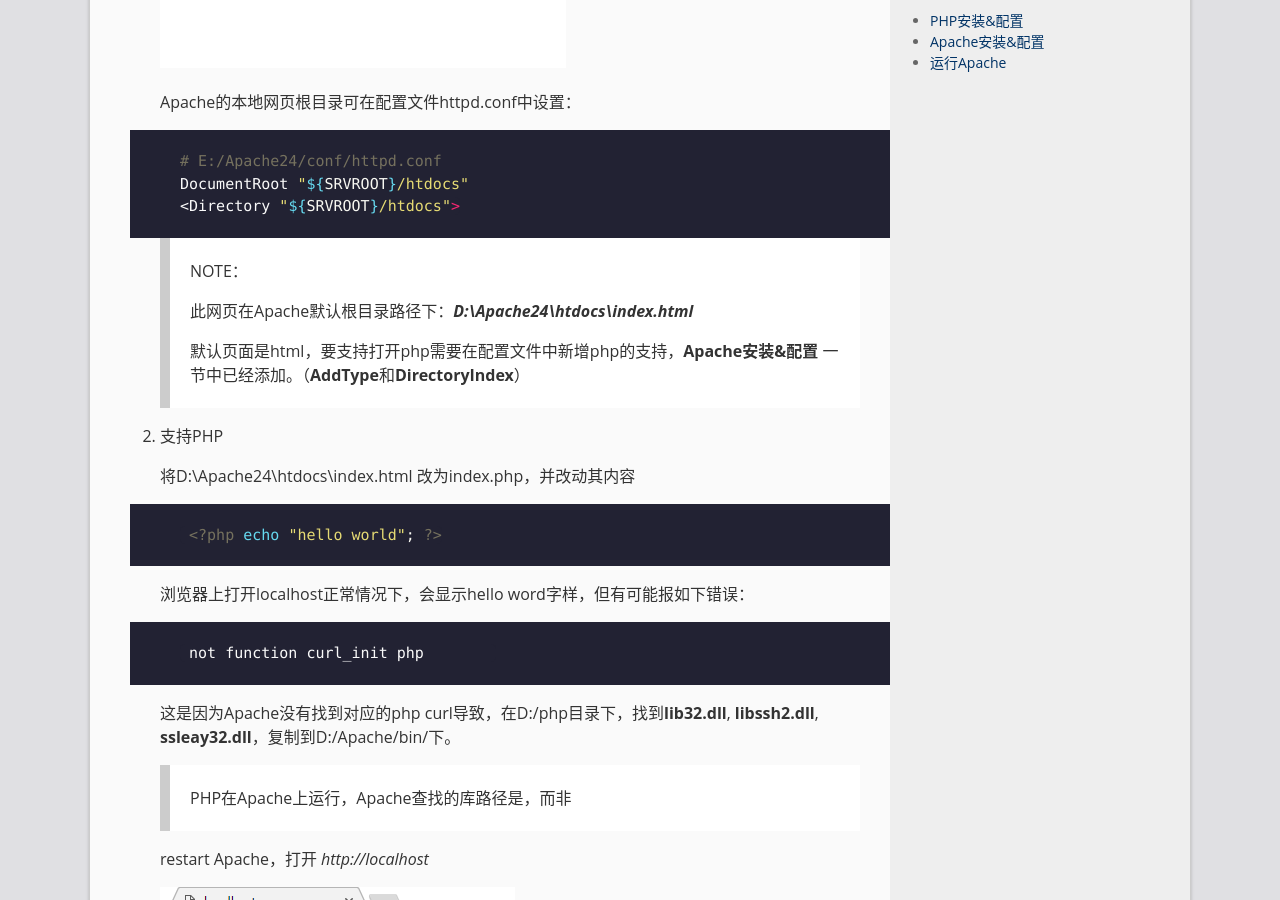
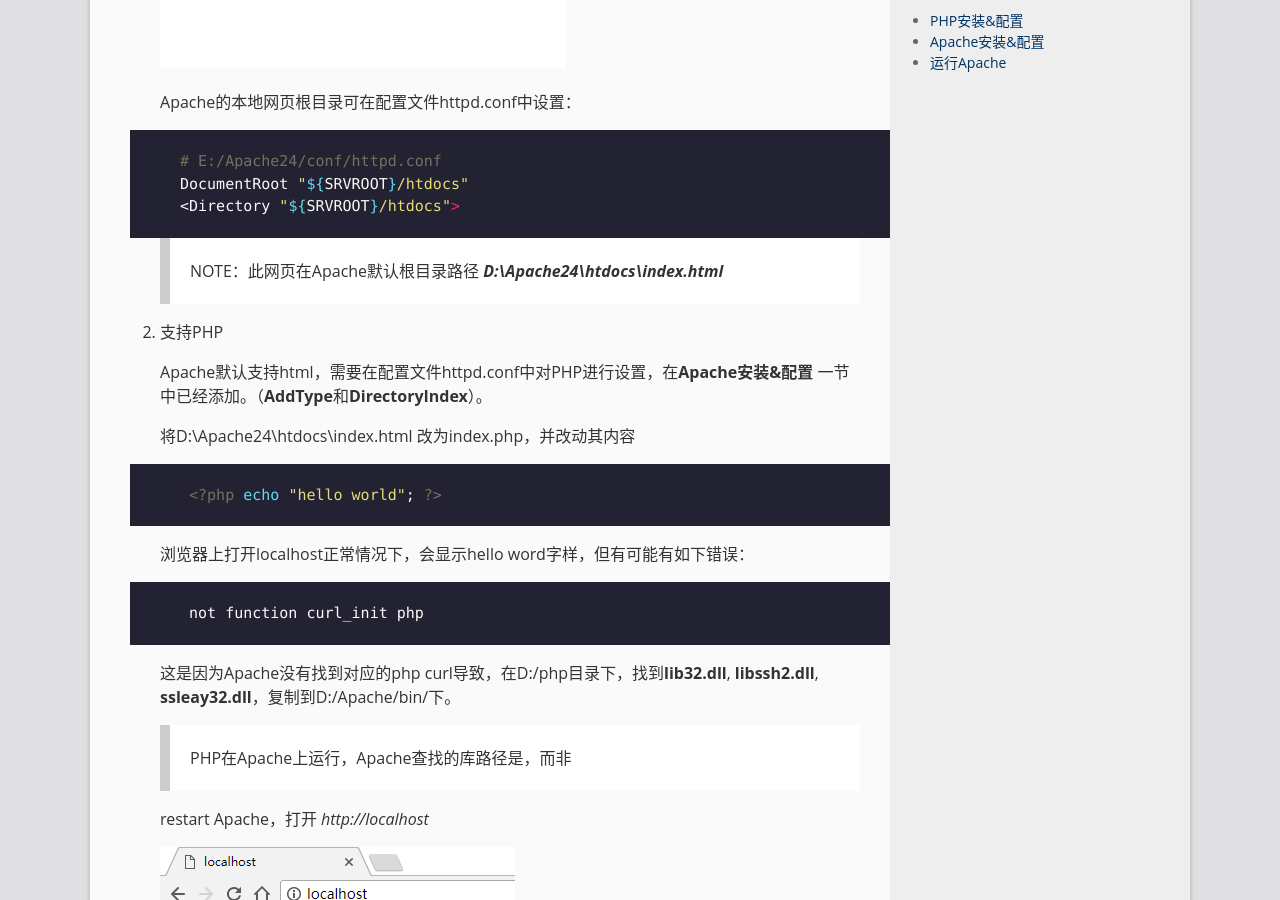
Before and after one commit to nineteenwj/nineteenwj.github.io, a Jekyll site: the page built from _posts/2020-03-12-Win10下部署Apache+PHP环境.md, in a window 1280 px wide and 900 px high, scrolled down 2662 px. Built offline with Jekyll 4.4.1, drawn with Linux system fonts in a browser that asks for light colours.

Commit message:
调整《2020-03-12-Win10下部署Apache+PHP环境》格式

````diff
--- a/_posts/2020-03-12-Win10下部署Apache+PHP环境.md
+++ b/_posts/2020-03-12-Win10下部署Apache+PHP环境.md
@@ -107,9 +107,7 @@ categories: 不作恶 网站搭建
 
    启动之后，浏览器中打开地址 *localhost*，见下：
 
-
-
-      ![html](/assets/posts/Win10下部署Apache+PHP环境/html.png)
+   ![html](../assets/posts/Win10下部署Apache+PHP环境/html.png)
 
 
 
@@ -121,14 +119,13 @@ categories: 不作恶 网站搭建
    <Directory "${SRVROOT}/htdocs">
    ```
 
-   > NOTE：
+   > NOTE：此网页在Apache默认根目录路径 ***D:\Apache24\htdocs\index.html***
    >
-   > 此网页在Apache默认根目录路径下：***D:\Apache24\htdocs\index.html***
-   >
-   > 默认页面是html，要支持打开php需要在配置文件中新增php的支持，**Apache安装&配置** 一节中已经添加。（**AddType**和**DirectoryIndex**）
 
 
 2. 支持PHP
+
+    Apache默认支持html，需要在配置文件httpd.conf中对PHP进行设置，在**Apache安装&配置** 一节中已经添加。（**AddType**和**DirectoryIndex**）。
 
     将D:\Apache24\htdocs\index.html 改为index.php，并改动其内容
 
@@ -136,7 +133,7 @@ categories: 不作恶 网站搭建
     <?php echo "hello world"; ?>
     ```
 
-    浏览器上打开localhost正常情况下，会显示hello word字样，但有可能报如下错误：
+    浏览器上打开localhost正常情况下，会显示hello word字样，但有可能有如下错误：
 
     ```
     not function curl_init php
@@ -148,9 +145,7 @@ categories: 不作恶 网站搭建
 
     restart Apache，打开 *http://localhost*
 
-
-
-      ![php](/assets/posts/Win10下部署Apache+PHP环境/php.png)
+    ![php](../assets/posts/Win10下部署Apache+PHP环境/php.png)
 
 
 
````
